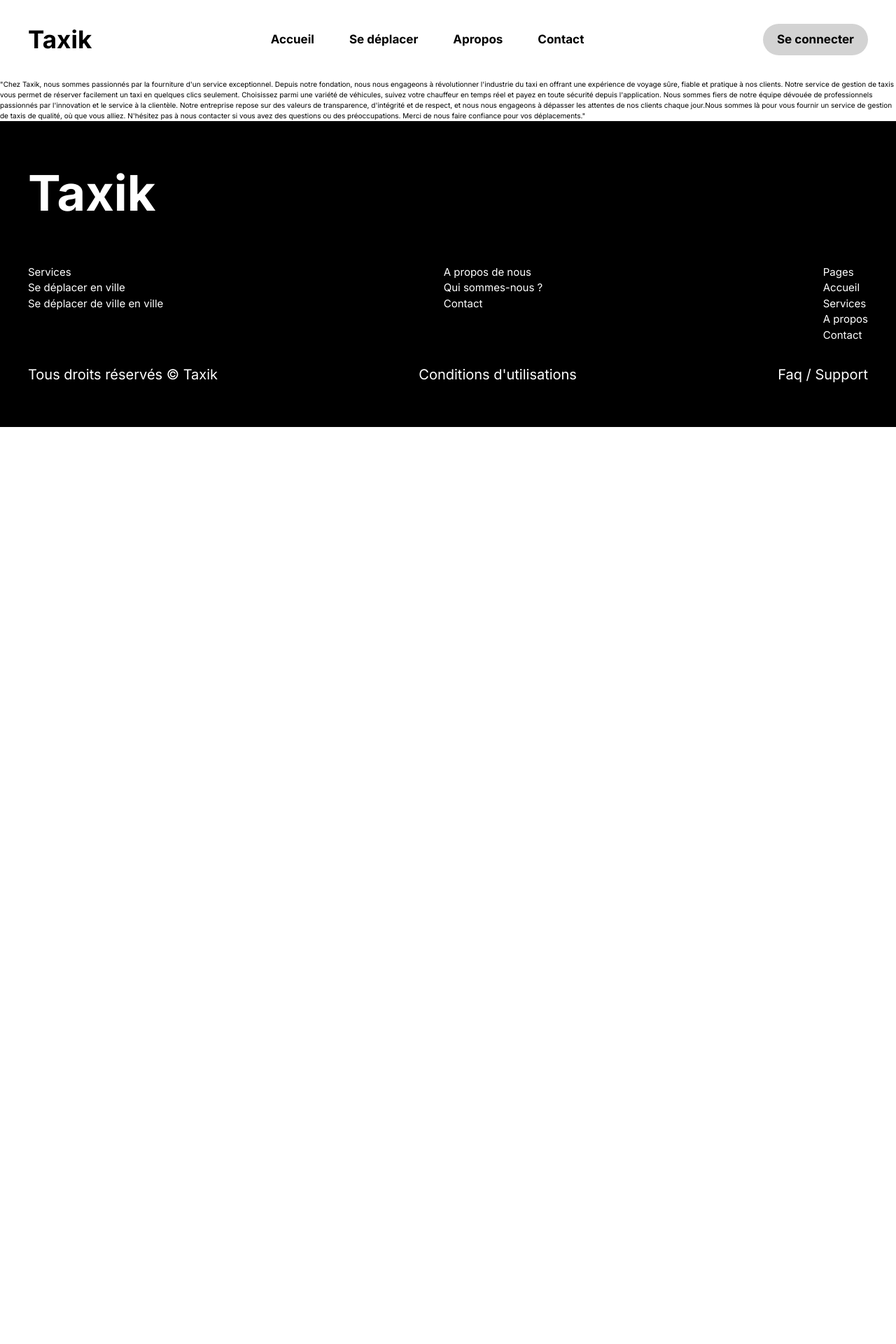
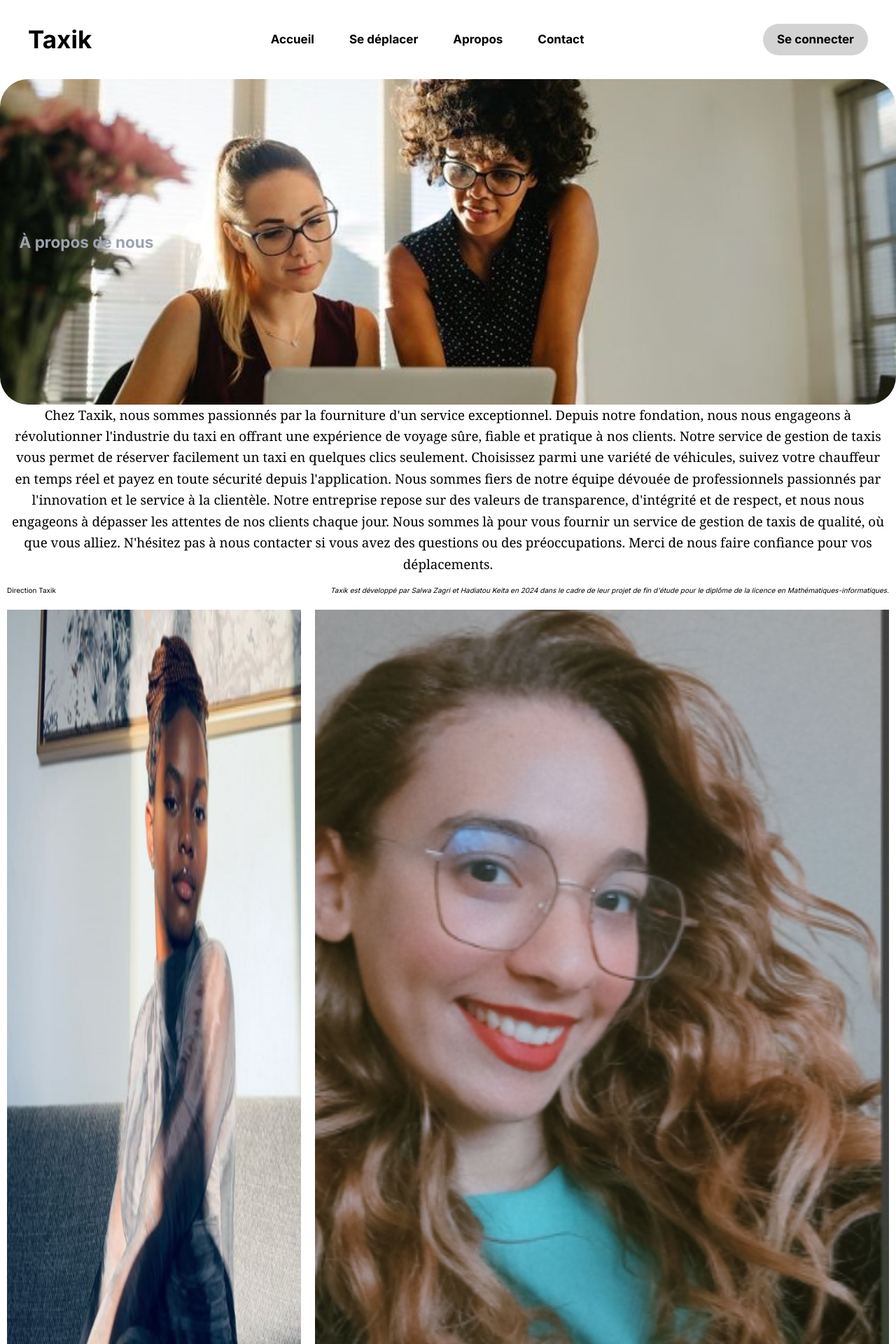
Before and after one commit to hadiatou4/pfe-taxik, a Next.js app: page /About in a window 1280 px wide. Shown: the top 1920 px of the page at 70% size. Before the commit the page ends 800 px from the top, so only its background shows below. Built offline with nearby package versions, Linux system fonts and the light colour scheme.

Commit message:
about page

```diff
--- a/app/About/page.js
+++ b/app/About/page.js
@@ -5,16 +5,41 @@ import Footer from '../components/Footer';
 const About = () => {
   return (
     <div>
-        <HeaderHome/>
-         <div>
-           <p>
-           "Chez Taxik, nous sommes passionnés par la fourniture d'un service exceptionnel. Depuis notre fondation, nous nous engageons à révolutionner l'industrie du taxi en offrant une expérience de voyage sûre, fiable et pratique à nos clients.
-         Notre service de gestion de taxis vous permet de réserver facilement un taxi en quelques clics seulement. Choisissez parmi une variété de véhicules, suivez votre chauffeur en temps réel et payez en toute sécurité depuis l'application.
-         Nous sommes fiers de notre équipe dévouée de professionnels passionnés par l'innovation et le service à la clientèle. Notre entreprise repose sur des valeurs de transparence, d'intégrité et de respect, et nous nous engageons à dépasser les attentes de nos clients chaque jour.Nous sommes là pour vous fournir un service de gestion de taxis de qualité, où que vous alliez. N'hésitez pas à nous contacter si vous avez des questions ou des préoccupations. Merci de nous faire confiance pour vos déplacements."
-           </p>
-         </div>
-        <Footer/>
+      <HeaderHome/>
+      <div className="relative mx-auto px-4 py-80 h-[calc(100vh - 12rem)] rounded-[4rem] overflow-hidden bg-cover bg-center"
+       style={{backgroundImage: "url('/about.jpeg')"}}>
+        <div className="container px-7 justify-end items-start">
+          <h1 className="text-4xl text-gray-400 font-bold py-8">À propos de nous</h1>
+        </div>
+      </div>
+
+      {/* Contenu */}
+      <div className="container mx-auto px-4">
+        <p className="text-3xl font-serif text-center leading-relaxed">
+          Chez Taxik, nous sommes passionnés par la fourniture d'un service exceptionnel. Depuis notre fondation, nous nous engageons à révolutionner l'industrie du taxi en offrant une expérience de voyage sûre, fiable et pratique à nos clients. Notre service de gestion de taxis vous permet de réserver facilement un taxi en quelques clics seulement. Choisissez parmi une variété de véhicules, suivez votre chauffeur en temps réel et payez en toute sécurité depuis l'application. Nous sommes fiers de notre équipe dévouée de professionnels passionnés par l'innovation et le service à la clientèle. Notre entreprise repose sur des valeurs de transparence, d'intégrité et de respect, et nous nous engageons à dépasser les attentes de nos clients chaque jour. Nous sommes là pour vous fournir un service de gestion de taxis de qualité, où que vous alliez. N'hésitez pas à nous contacter si vous avez des questions ou des préoccupations. Merci de nous faire confiance pour vos déplacements.
+        </p>
+      </div>
+
+      {/* Texte supplémentaire */}
+      <div className="container mx-auto px-4 mt-6">
+        <div className="flex justify-between items-center">
+          <p>Direction Taxik</p>
+          <p className="italic text-right">Taxik est développé par Salwa Zagri et Hadiatou Keita en 2024 dans le cadre de leur projet de fin d'étude pour le diplôme de la licence en Mathématiques-informatiques.</p>
+        </div>
+      </div>
+
+      {/* Images des propriétaires */}
+      <div className="container mx-auto px-4 py-8">
+        <div className="flex justify-between">
+
+          <img className="w-1/3 h-auto mr-4" src="/MrsHadiatou.png" alt="Propriétaire 1" />
+          <img className="w-2/3 h-auto ml-4" src="/MrsSalwa.png" alt="Propriétaire 2" />
+        </div>
+      </div>
+
+      <Footer/>
     </div>
   );
 }
+
 export default About;
--- a/app/page.js
+++ b/app/page.js
@@ -6,6 +6,6 @@ import RegistrationForm from "./components/RegistrationForm";
 export default function Home() {
 
     return (
-        <RegistrationForm/>
+        <About/>
     );
   }
```
